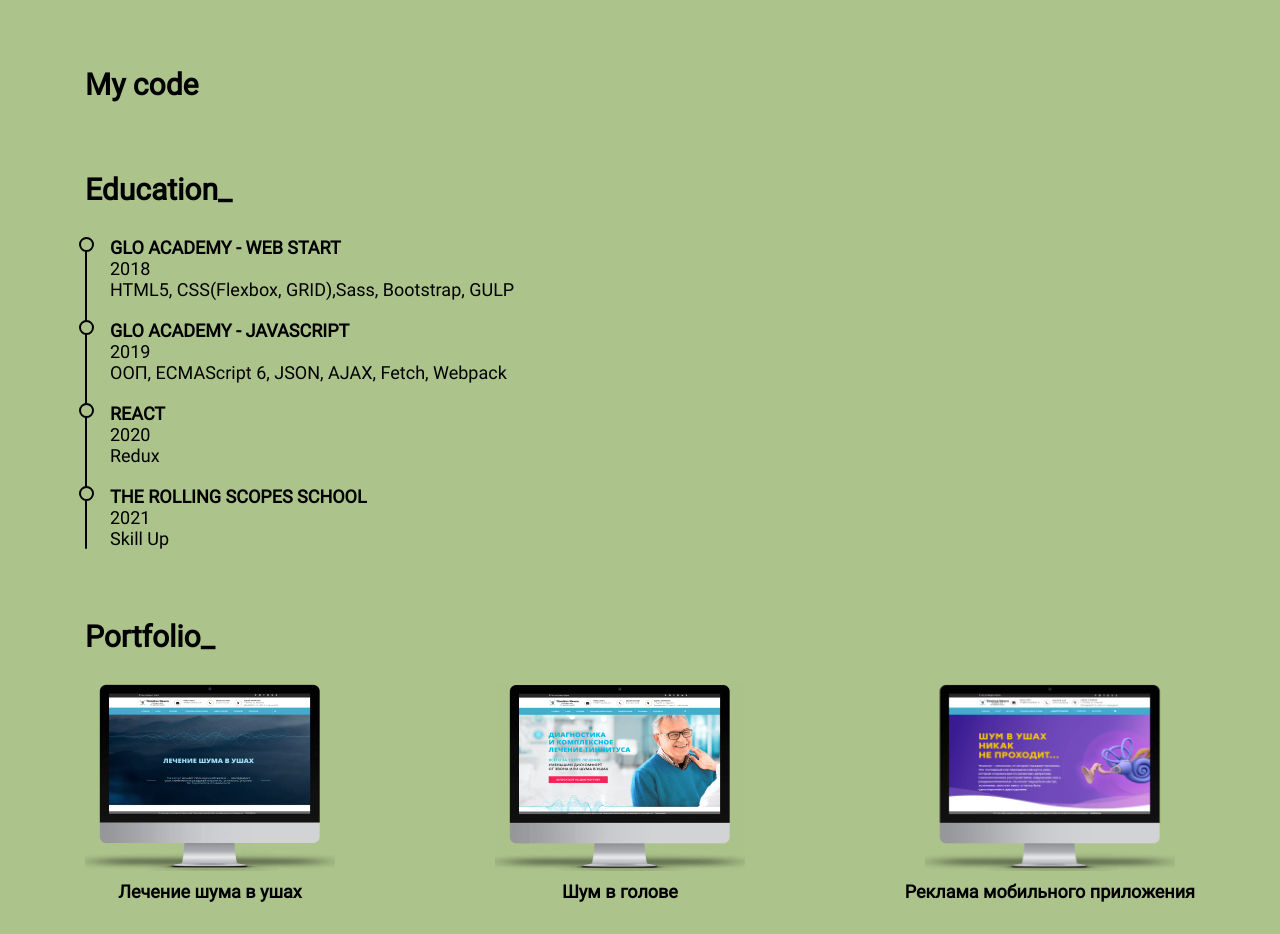
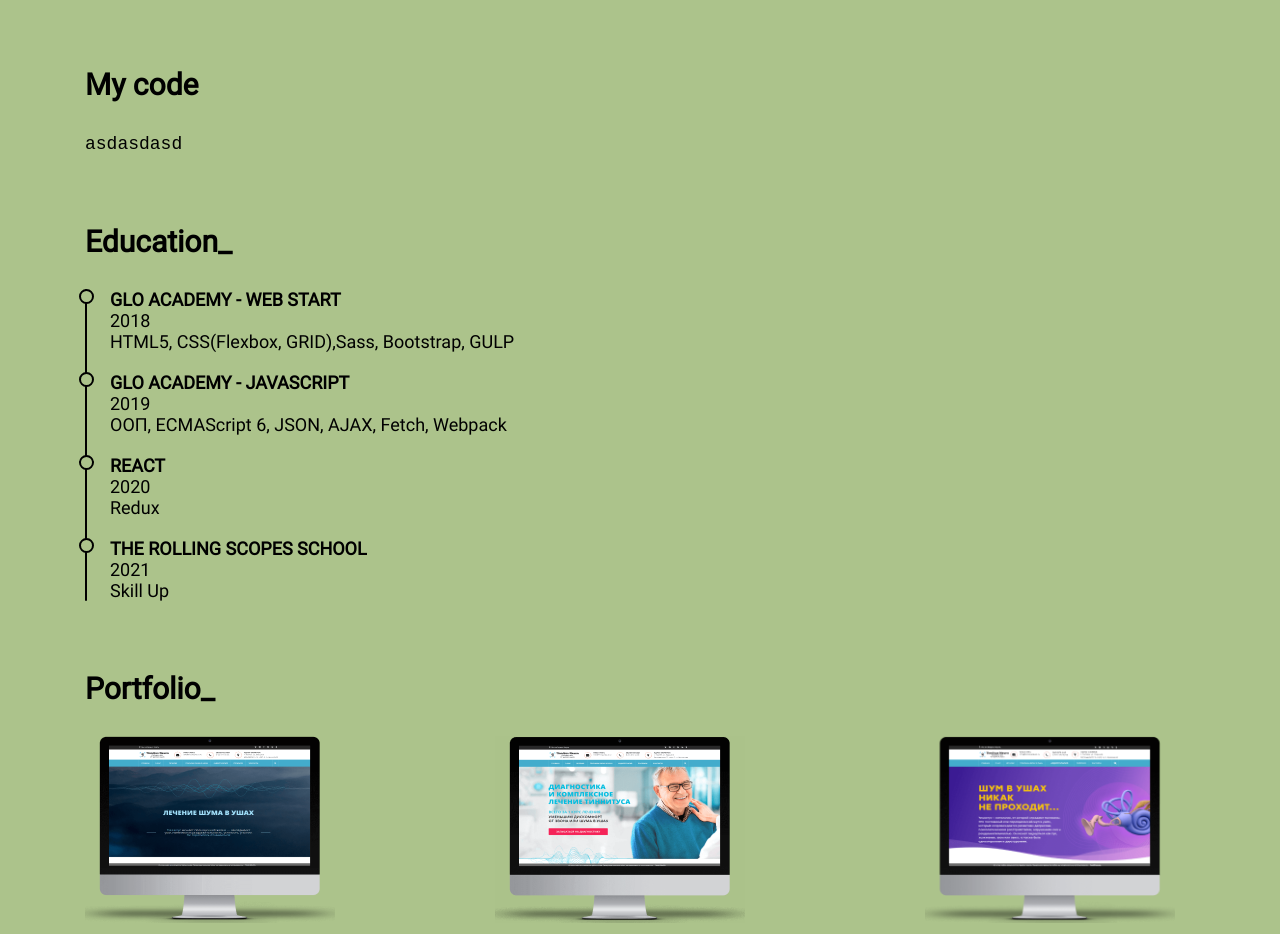
Before and after one commit to SergeyKozlovskiy/rsschool-cv, a plain HTML site: page index.html in a window 1280 px wide. Shown: the part 1064-1998 px from the top of the page. Drawn offline with Linux system fonts and the light colour scheme; files whose address does not match are found by name.

```diff
--- a/index.html
+++ b/index.html
@@ -139,6 +139,9 @@
   <section class='code'>
     <div class="container">
       <h2 class="header">My code</h2>
+      <code>
+        asdasdasd
+      </code>
     </div>
   </section>
 
```
